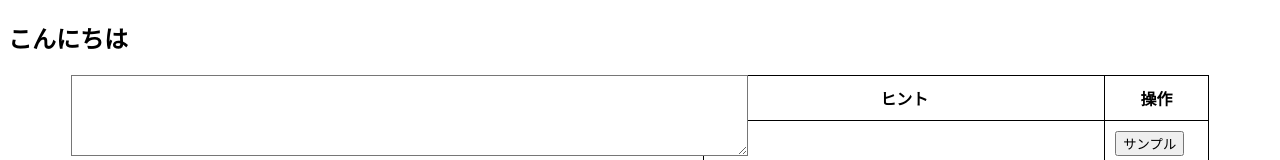
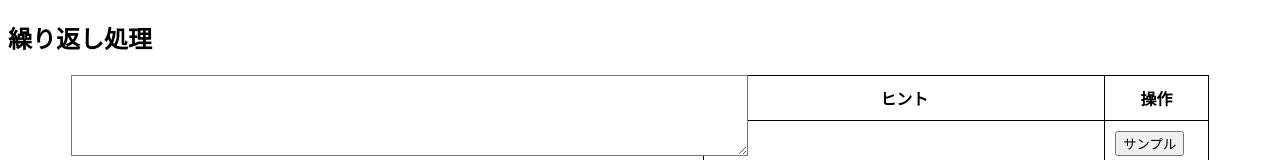
Before and after one commit to KHashimoto3/PLS_FRONT, a Vue app in the folder teikei_proto/: page / in a window 1280 px wide. Shown: the top 160 px of the page. Built offline with nearby package versions, Linux system fonts and the light colour scheme.

Commit message:
タイトルの変更

```diff
--- a/teikei_proto/src/App.vue
+++ b/teikei_proto/src/App.vue
@@ -1,6 +1,6 @@
 <template>
   <section>
-    <h1>こんにちは</h1>
+    <h1>繰り返し処理</h1>
     <CodingRoop />
   </section>
 </template>
```
